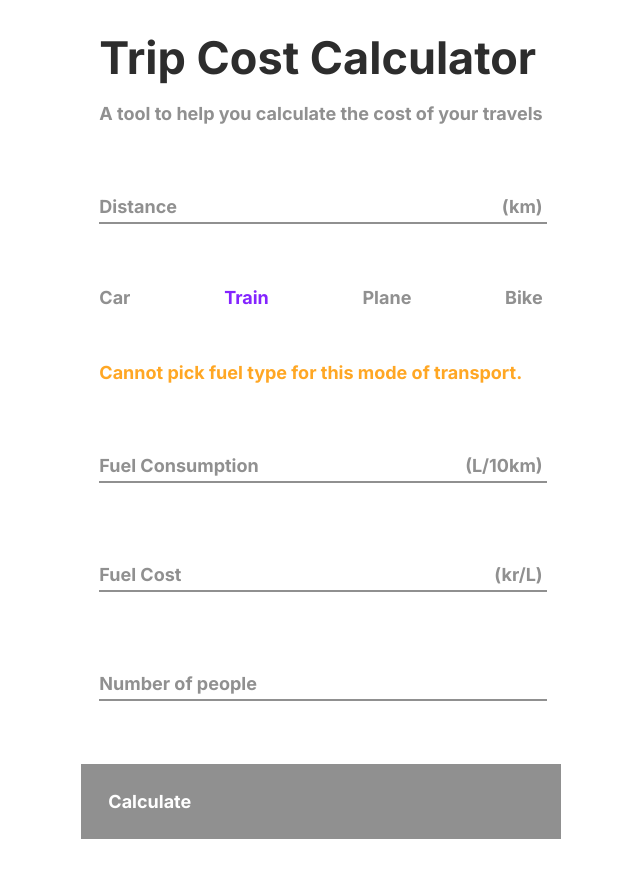
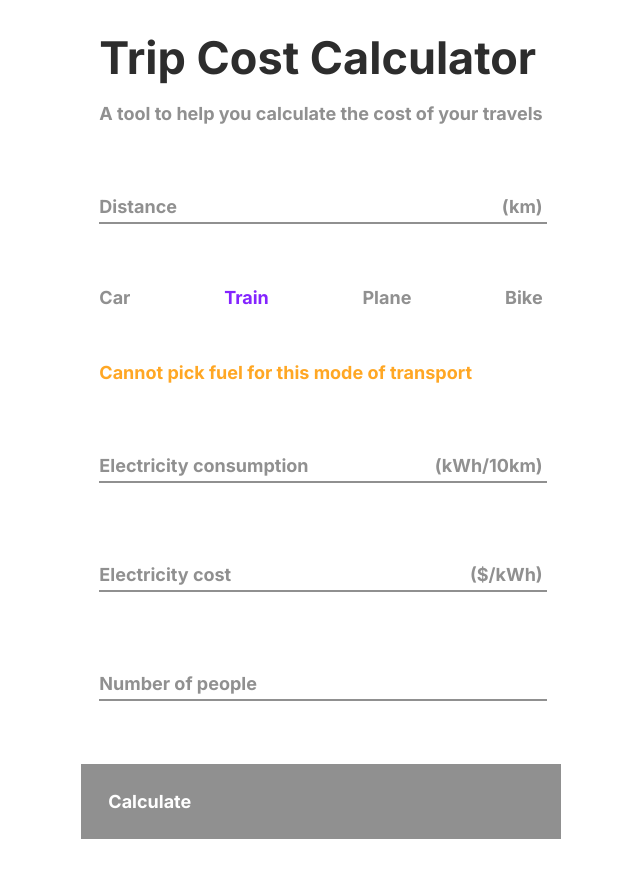
Before and after one commit to ChristofferBillman/trip-cost-utility, a React (Create React App) app: page / in a window 1280 px wide. Both pictures are taken after a click on the label "Train". Shown: the whole page, without its empty margins (319-959 px from the left). Built offline with nearby package versions, Linux system fonts and the light colour scheme.

Commit message:
feat: implemented language layer currently translated to english and swedish.

```diff
--- a/src/App.tsx
+++ b/src/App.tsx
@@ -7,34 +7,28 @@ import Input from './components/Input';
 import RadioInput from './components/RadioInput';
 import Button from './components/Button';
 import VSpace from './components/VSpace';
-
-const fuels: any = {
-	'Car': ['Gasoline', 'Diesel', 'Electricity', 'Ethanol'],
-	'Train': [],
-	'Plane': [],
-	'Bike': [],
-}
+import { useLangContext } from './contexts/LanguageContext';
 
 export default function App(): JSX.Element {
 
+
+	const locale: any = useLangContext();
+
 	const [distance, setDistance] = useState('');
 	const [fuelConsumtpion, setFuelConsumption] = useState('');
-	const [fuel, setFuel] = useState('Gasoline');
+	const [fuel, setFuel] = useState(locale.Fuels[0]);
 	const [fuelCost, setFuelCost] = useState('');
-	const [modeOfTransport, setModeOfTransport] = useState('Car');
+	const [modeOfTransport, setModeOfTransport] = useState(locale.ModesOfTransport[0]);
 
 	const [numOfPeople, setNumOfPeople] = useState('');
 
-	const [currency] = useState('kr');
+	const [currency] = useState(locale.Currency);
 	const [result, setResult] = useState('');
 	const [isValidForm, setIsValidForm] = useState(false);
 
-	const [shareButtonOptions, setShareButtonOptions] = useState({ text: 'Copy to clipboard', color: '#1d5c2c' });
-	const [calculateButtonText, setCalculateButtonText] = useState('Calculate');
+	const [shareButtonOptions, setShareButtonOptions] = useState({ text: locale.CopyToClipboard, color: '#1d5c2c' });
+	const [calculateButtonText, setCalculateButtonText] = useState(locale.Calculate);
 
-	const formIsValid = () => {
-		return isValid(distance) && isValid(fuelConsumtpion) && isValid(fuelCost) && isValid(numOfPeople);
-	}
 	const isValid = (value: string) => {
 		if (value === '') return false
 		return !Number.isNaN(Number(value))
@@ -42,8 +36,11 @@ export default function App(): JSX.Element {
 
 	// check form validity AFTER values have been updated, thus using useEffect
 	useEffect(() => {
+		const formIsValid = () => {
+			return isValid(distance) && isValid(fuelConsumtpion) && isValid(fuelCost) && isValid(numOfPeople);
+		}
 		setIsValidForm(formIsValid());
-	}, [distance, fuelConsumtpion, fuelCost, modeOfTransport, numOfPeople, formIsValid])
+	}, [distance, fuelConsumtpion, fuelCost, modeOfTransport, numOfPeople])
 
 	// when result (i.e when calculate is pressed) changes, scroll to the bottom of the page.
 	useEffect(() => {
@@ -51,16 +48,7 @@ export default function App(): JSX.Element {
 	}, [result])
 
 	const getClipboardText = () => {
-		return `🚗 Trip details 🚗
-
-Distance: ${distance} km
-Fuel consumption: ${fuelConsumtpion} liters per 100 km
-Fuel cost: ${fuelCost} ${currency} per liter
-
-💸 Cost 💸
-${result} ${currency}${Number(numOfPeople) !== 1 ? ', ' + Number(result) / Number(numOfPeople) + ' ' + currency + '/person, split equally among ' + Number(numOfPeople) + ' people' : ''}
-
-Calculated with Trip Cost Calculator, made by @popkrull`
+		return locale.getClipboardText(distance, fuelConsumtpion, fuelCost, currency, result, numOfPeople);
 	}
 
 
@@ -68,13 +56,14 @@ Calculated with Trip Cost Calculator, made by @popkrull`
 		<div className="App">
 			<div className='app-column'>
 				<div className='margin-container'>
-					<h1>Trip Cost Calculator</h1>
-					<h2>A tool to help you calculate the cost of your travels</h2>
+
+					<h1>{locale.Title}</h1>
+					<h2>{locale.Description}</h2>
 
 					<VSpace />
 
 					<Input
-						label='Distance'
+						label={locale.Distance}
 						rightLabel='(km)'
 						value={distance}
 						onChange={(event: any) => setDistance(event.target.value)}
@@ -83,7 +72,7 @@ Calculated with Trip Cost Calculator, made by @popkrull`
 					<VSpace />
 
 					<RadioInput
-						options={['Car', 'Train', 'Plane', 'Bike']}
+						options={locale.ModesOfTransport}
 						selectedOption={modeOfTransport}
 						setOption={setModeOfTransport}
 					/>
@@ -91,7 +80,7 @@ Calculated with Trip Cost Calculator, made by @popkrull`
 					<VSpace />
 
 					<RadioInput
-						options={fuels[modeOfTransport]}
+						options={locale.Fuels[modeOfTransport]}
 						selectedOption={fuel}
 						setOption={setFuel}
 					/>
@@ -99,8 +88,8 @@ Calculated with Trip Cost Calculator, made by @popkrull`
 					<VSpace />
 
 					<Input
-						label={fuel === 'Electricity' ? 'Electricity Consumtion' : 'Fuel Consumption'}
-						rightLabel={fuel === 'Electricity' ? '(kWh/10km)' : '(L/10km)'}
+						label={fuel === locale.Fuels[modeOfTransport][2] ? locale.ElectricityConsumption : locale.FuelConsumption}
+						rightLabel={fuel === locale.Fuels[modeOfTransport][2] ? '(kWh/10km)' : '(L/10km)'}
 						value={fuelConsumtpion}
 						onChange={(event: any) => setFuelConsumption(event.target.value)}
 					/>
@@ -108,8 +97,8 @@ Calculated with Trip Cost Calculator, made by @popkrull`
 					<VSpace />
 
 					<Input
-						label={fuel === 'Electricity' ? 'Electricty Cost' : 'Fuel Cost'}
-						rightLabel={fuel === 'Electricity' ? '(' + currency + '/kWh)' : '(' + currency + '/L)'}
+						label={fuel === locale.Fuels[modeOfTransport][2] ? locale.ElectricityCost : locale.FuelCost}
+						rightLabel={fuel === locale.Fuels[modeOfTransport[2]] ? '(' + currency + '/kWh)' : '(' + currency + '/L)'}
 						value={fuelCost}
 						onChange={(event: any) => setFuelCost(event.target.value)}
 					/>
@@ -117,7 +106,7 @@ Calculated with Trip Cost Calculator, made by @popkrull`
 					<VSpace />
 
 					<Input
-						label={'Number of people'}
+						label={locale.NumOfPeople}
 						value={String(numOfPeople)}
 						onChange={(event: any) => setNumOfPeople(event.target.value)}
 					/>
@@ -128,9 +117,9 @@ Calculated with Trip Cost Calculator, made by @popkrull`
 					text={calculateButtonText}
 					onClick={() => {
 						if (!isValidForm) {
-							setCalculateButtonText('Please fill in all fields')
+							setCalculateButtonText(locale.FillAllFields)
 							setTimeout(() => {
-								setCalculateButtonText('Calculate')
+								setCalculateButtonText(locale.Calculate)
 							}, 2000)
 							setResult('')
 							return
@@ -148,7 +137,7 @@ Calculated with Trip Cost Calculator, made by @popkrull`
 
 							{/* If number of people is more than 1 */}
 							<h2 className='black'>
-								{Number(numOfPeople) !== 1 ? Number(result) / Number(numOfPeople) + ' ' + currency + '/person, split equally' : ''}
+								{Number(numOfPeople) !== 1 ? Number(result) / Number(numOfPeople) + ' ' + currency + locale.CostPerPerson : ''}
 							</h2>
 
 							{/* If number of people is only 1 */}
@@ -176,9 +165,9 @@ Calculated with Trip Cost Calculator, made by @popkrull`
 							onClick={() => {
 								navigator.clipboard.writeText(getClipboardText())
 									.then(() => {
-										setShareButtonOptions({ text: 'Copied!', color: '#18ad3b' })
+										setShareButtonOptions({ text: locale.Copied, color: '#18ad3b' })
 										setTimeout(() => {
-											setShareButtonOptions({ text: 'Copy to clipboard', color: '#1d5c2c' })
+											setShareButtonOptions({ text: locale.CopyToClipboard, color: '#1d5c2c' })
 										}, 2000)
 									})
 									.catch(err => {
--- a/src/components/Input.tsx
+++ b/src/components/Input.tsx
@@ -1,4 +1,5 @@
 import { useState } from 'react';
+import { useLangContext } from '../contexts/LanguageContext';
 
 import '../styles/Input.css';
 
@@ -25,6 +26,8 @@ function getLabelClassName(state: string): string {
 
 export default function Input({ value, onChange, label, rightLabel }: InputProps): JSX.Element {
 
+	const text: any = useLangContext()
+
 	const [state, setState] = useState('blur');
 
 	const onFocus = () => setState('focus')
@@ -48,7 +51,7 @@ export default function Input({ value, onChange, label, rightLabel }: InputProps
 				<label className={getLabelClassName(state)}>{rightLabel}</label>
 			</div>
 			<input type="text" value={value} onChange={onChange} onFocus={onFocus} onBlur={onBlur} />
-			<p className='err nomargin'> {!isValid() ? 'Must be a number' : ''}</p>
+			<p className='err nomargin'> {!isValid() ? text.MustBeNumber : ''}</p>
 		</div>
 	);
 }
--- a/src/components/RadioInput.tsx
+++ b/src/components/RadioInput.tsx
@@ -1,3 +1,6 @@
+import { useLangContext } from "../contexts/LanguageContext";
+
+
 interface RadioInputProps {
 	options: string[];
 	selectedOption: string;
@@ -6,11 +9,13 @@ interface RadioInputProps {
 
 export default function RadioInput({ options, selectedOption, setOption }: RadioInputProps): JSX.Element {
 
+	const content: any = useLangContext()
+
 	return (
 		<div className='radio-input-container'>
 			{options.length === 0 ?
 				(
-					<label style={{ color: '#ffa724' }}>Cannot pick fuel type for this mode of transport.</label>
+					<label style={{ color: '#ffa724' }}>{content.CannotPickFuelType}</label>
 				) : (
 					options.map((option: string) => {
 						return (
--- /dev/null
+++ b/src/contexts/LanguageContext.tsx
@@ -0,0 +1,141 @@
+import { createContext, useContext } from "react";
+
+interface languageContextProps {
+	children: React.ReactNode;
+	language: string;
+}
+
+type Language = {
+	Name: string;
+	Title: string;
+	Description: string;
+	Distance: string;
+	ModesOfTransport: string[];
+	Fuels: any,
+	CannotPickFuelType: string;
+	FuelConsumption: string;
+	ElectricityConsumption: string;
+	FuelCost: string;
+	ElectricityCost: string;
+	NumOfPeople: string;
+	FillAllFields: string;
+	Calculate: string;
+	CopyToClipboard: string;
+	Copied: string;
+	Result: string;
+	Currency: string;
+	CostPerPerson: string;
+	MustBeNumber: string;
+	getClipboardText: (distance: string, fuelConsumption: string, fuelCost: string,
+		currency: string, result: string, numOfPeople: string) => string;
+}
+
+const LangContext = createContext({} as Language);
+
+export const useLangContext = () => {
+	const context = useContext(LangContext);
+
+	if (context === undefined) {
+		throw new Error("LangContext must be used within a LanguageContextProvider");
+	}
+
+	return context;
+}
+
+export default function LanguageContextProvider({ children, language }: languageContextProps): any {
+
+	const lang: Language | undefined = translations.find(lang => lang.Name === language)
+
+	if (lang === undefined) {
+		throw new Error(`Language ${language} not found`);
+	}
+
+	return (
+		<LangContext.Provider value={lang}>
+			{children}
+		</LangContext.Provider>
+	);
+}
+
+const translations: Language[] = [
+	{
+		Name: "EN",
+		Title: 'Trip Cost Calculator',
+		Description: 'A tool to help you calculate the cost of your travels',
+		Distance: 'Distance',
+		ModesOfTransport: ['Car', 'Train', 'Plane', 'Bike'],
+		Fuels: {
+			Car: ['Gasoline', 'Diesel', 'Electricity', 'Ethanol'],
+			Train: [],
+			Plane: [],
+			Bike: []
+		},
+		CannotPickFuelType: 'Cannot pick fuel for this mode of transport',
+		FuelConsumption: 'Fuel consumption',
+		ElectricityConsumption: 'Electricity consumption',
+		FuelCost: 'Fuel cost',
+		ElectricityCost: 'Electricity cost',
+		NumOfPeople: 'Number of people',
+		FillAllFields: 'Please fill all fields',
+		Calculate: 'Calculate',
+		CopyToClipboard: 'Copy to clipboard',
+		Copied: 'Copied!',
+		Result: 'Result',
+		Currency: '$',
+		CostPerPerson: '/person, split equally',
+		MustBeNumber: 'Must be a number',
+		getClipboardText: (distance: string, fuelConsumption: string, fuelCost: string,
+			currency: string, result: string, numOfPeople: string) => {
+			return `🚗 Trip details 🚗
+
+			Distance: ${distance} km
+			Fuel consumption: ${fuelConsumption} liters per 100 km
+			Fuel cost: ${fuelCost} ${currency} per liter
+
+			💸 Cost 💸
+			${result} ${currency}${Number(numOfPeople) !== 1 ? ', ' + Number(result) / Number(numOfPeople) + ' ' + currency + '/person, split equally among ' + Number(numOfPeople) + ' people' : ''}
+
+			Calculated with Trip Cost Calculator, made by @popkrull`
+		}
+	},
+	{
+		Name: 'SE',
+		Title: 'Reseräknaren',
+		Description: 'Ett verktyg för att hjälpa dig räkna ut din resekostnad.',
+		Distance: 'Avstånd',
+		ModesOfTransport: ['Bil', 'Tåg', 'Flyg', 'Cykel'],
+		Fuels: {
+			Bil: ['Bensin', 'Diesel', 'El', 'Etanol'],
+			Tåg: [],
+			Flyg: [],
+			Cykel: []
+		},
+		CannotPickFuelType: 'Kan ej välja bränsle för detta transportsätt',
+		FuelConsumption: 'Bränsleförbrukning',
+		ElectricityConsumption: 'Elförbrukning',
+		FuelCost: 'Bränslekostnad',
+		ElectricityCost: 'Elpris',
+		NumOfPeople: 'Antal personer',
+		FillAllFields: 'Fyll i alla fält',
+		Calculate: 'Beräkna',
+		CopyToClipboard: 'Kopiera till urklipp',
+		Copied: 'Kopierad!',
+		Result: 'Din resekostnad är',
+		Currency: 'kr',
+		CostPerPerson: '/person, delat lika',
+		MustBeNumber: 'Måste vara ett nummer',
+		getClipboardText: (distance: string, fuelConsumption: string, fuelCost: string,
+			currency: string, result: string, numOfPeople: string) => {
+			return `🚗 Resedetaljer 🚗
+
+Avstånd: ${distance} km
+Bränsleförbrukning: ${fuelConsumption} liter per 100km
+Bränslekostnad: ${fuelCost} ${currency} per liter
+
+💸 Kostnad 💸
+${result} ${currency}${Number(numOfPeople) !== 1 ? ', ' + Number(result) / Number(numOfPeople) + ' ' + currency + '/person, delat lika mellan ' + Number(numOfPeople) + ' personer' : ''}
+
+Uträknat med reseräknaren, skapad av @popkrull`
+		}
+	}
+]
--- a/src/index.tsx
+++ b/src/index.tsx
@@ -2,12 +2,24 @@ import React from 'react';
 import ReactDOM from 'react-dom/client';
 import './styles/index.css';
 import App from './App';
+import LanguageContextProvider from './contexts/LanguageContext';
 
 const root = ReactDOM.createRoot(
-  document.getElementById('root') as HTMLElement
+	document.getElementById('root') as HTMLElement
 );
+
+function getLocale() {
+	const locale = navigator.language
+
+	if (locale === 'en-US') return 'EN'
+	if (locale === 'sv-SE') return 'SE'
+	return 'EN'
+}
+
 root.render(
-  <React.StrictMode>
-    <App />
-  </React.StrictMode>
+	<React.StrictMode>
+		<LanguageContextProvider language={getLocale()} >
+			<App />
+		</LanguageContextProvider>
+	</React.StrictMode>
 );
```
